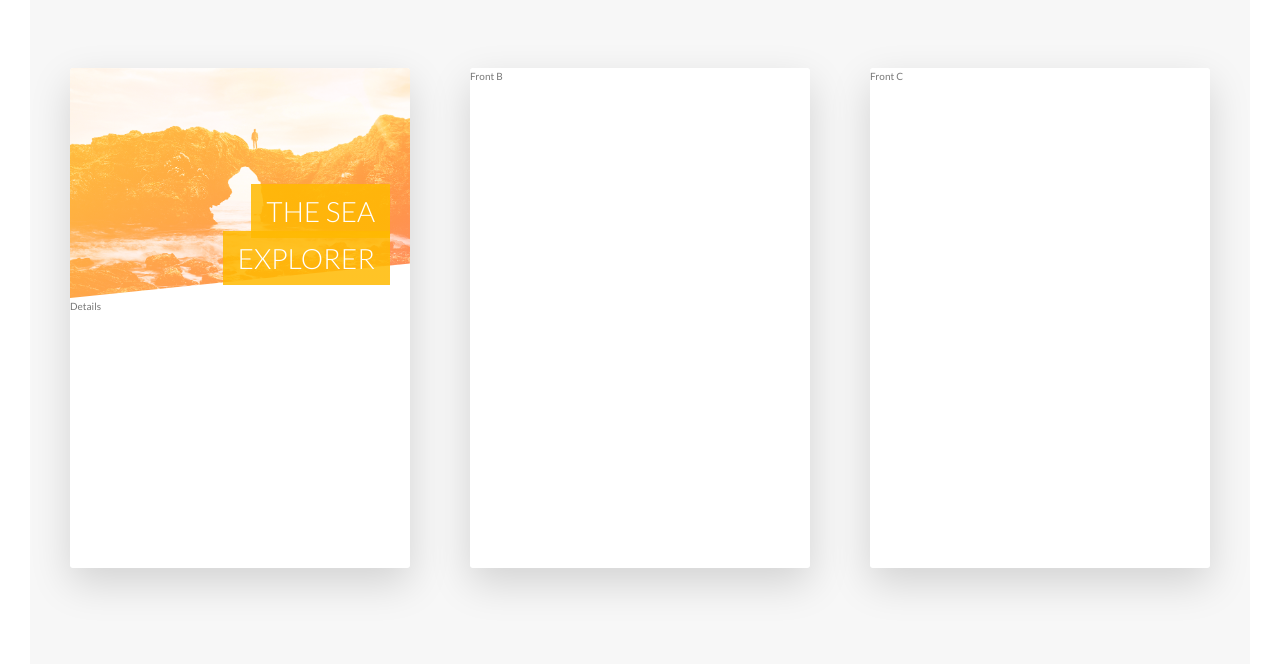
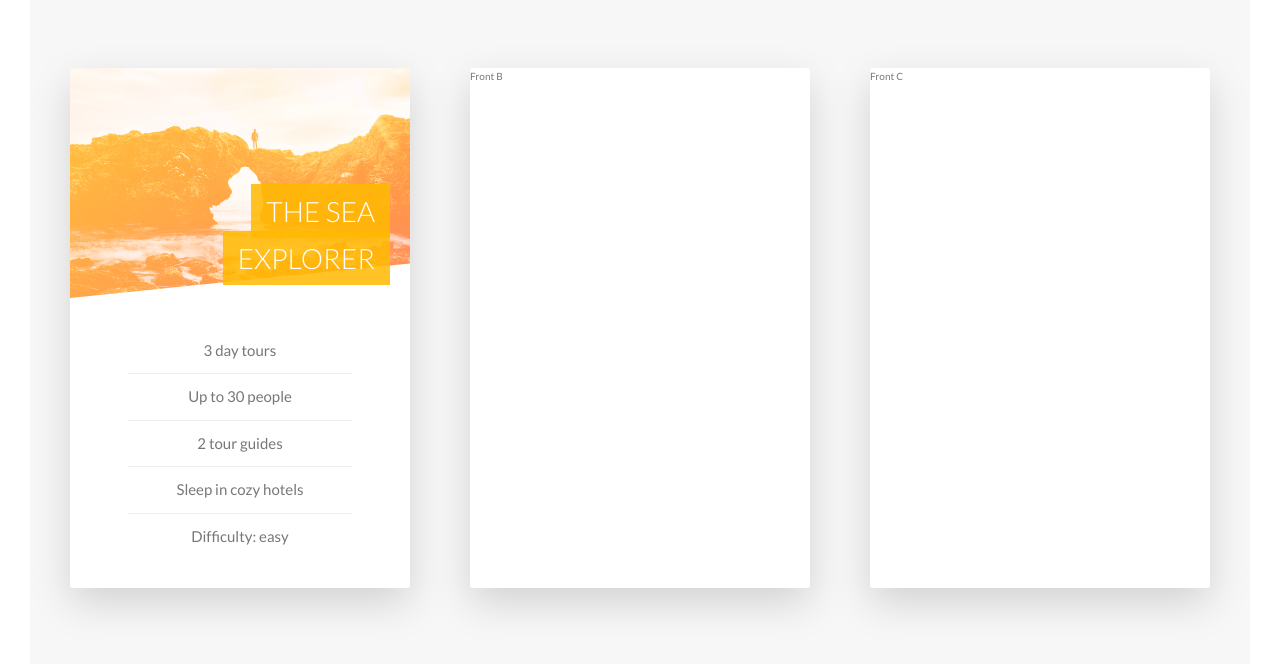
Before and after one commit to denidiasjr/course-advanced-css, a website: page naturous/index.html in a window 1280 px wide. Shown: the part 2540-3204 px from the top of the page. Drawn offline with Linux system fonts and the light colour scheme.

Commit message:
Styling details of first card

```diff
--- a/naturous/index.html
+++ b/naturous/index.html
@@ -151,7 +151,13 @@
               </h4>
 
               <div class="card__details">
-                Details
+                <ul>
+                  <li>3 day tours</li>
+                  <li>Up to 30 people</li>
+                  <li>2 tour guides</li>
+                  <li>Sleep in cozy hotels</li>
+                  <li>Difficulty: easy</li>
+                </ul>
               </div>
             </div>
             <div class="card__side card__side--back card__side--back-1">
--- a/naturous/sass/abstracts/_variables.scss
+++ b/naturous/sass/abstracts/_variables.scss
@@ -10,6 +10,7 @@ $color-tertiary-light: #2998ff;
 $color-tertiary-dark: #5643fa;
 
 $color-gray-light-1: #f7f7f7;
+$color-gray-light-2: #eee;
 $color-gray-dark: #777;
 $color-white: #fff;
 $color-black: #000;
--- a/naturous/sass/components/_card.scss
+++ b/naturous/sass/components/_card.scss
@@ -2,10 +2,10 @@
   perspective: 150rem;
   -moz-perspective: 150rem;
   position: relative;
-  height: 50rem;
+  height: 52rem;
 
   &__side {
-    height: 50rem;
+    height: 52rem;
     transition: all 0.8s ease;
     position: absolute;
     top: 0;
@@ -115,4 +115,25 @@
 
     }
   }
+
+  &__details {
+    padding: 3rem;
+
+    ul {
+      list-style: none;
+      width: 80%;
+      margin: 0 auto;
+
+      li {
+        text-align: center;
+        font-size: 1.5rem;
+        padding: 1rem;
+
+        &:not(:last-child) {
+          border-bottom: 1px solid $color-gray-light-2;
+        }
+      }
+    }
+
+  }
 }
```
Also changed, not shown: naturous/css/style.css.
